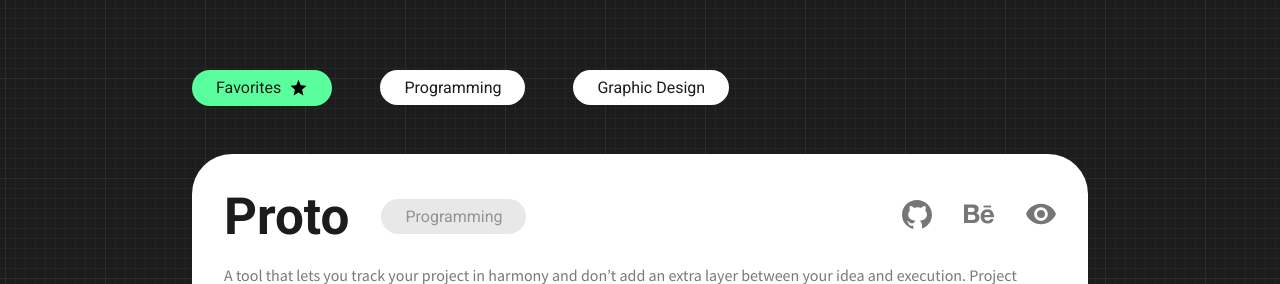
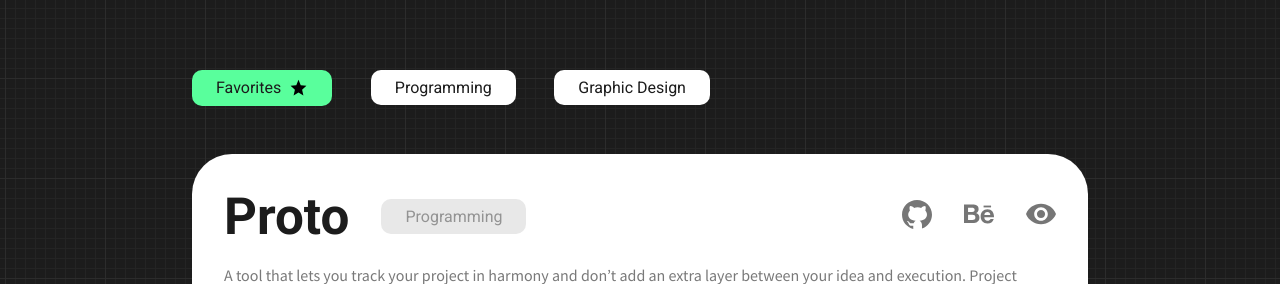
Before and after one commit to ayushman-git/portfolio, a Vue app: page / in a window 1280 px wide. Shown: the part 1727-2011 px from the top of the page. Built offline with nearby package versions, Linux system fonts and the light colour scheme.

Commit message:
minor ui changes

```diff
--- a/src/App.vue
+++ b/src/App.vue
@@ -1,7 +1,7 @@
 <template>
   <div id="app">
     <transition name="menu-transition">
-      <Menu v-if="showMenu" class="menu-bar" v-on:close="showMenu = false" />
+      <Menu v-if="showMenu" class="menu-bar" @close="showMenu = false" />
     </transition>
     <transition name="hidden-div-transition">
       <div @click="showMenu = false" class="hidden-div" v-if="showMenu"></div>
@@ -121,9 +121,12 @@ export default {
   box-sizing: border-box;
   font-family: "Roboto", sans-serif;
 }
+:root {
+  --primary-color: #59ff9c;
+}
 ::selection {
   color: black;
-  background-color: #59ff9c;
+  background-color: var(--primary-color);
 }
 body {
   margin: 0;
@@ -262,7 +265,7 @@ h1 {
 }
 
 .logo:hover .st0 {
-  fill: #59ff9c;
+  fill: var(--primary-color);
 }
 .st1 {
   fill: none;
@@ -273,7 +276,7 @@ h1 {
 }
 
 .menu:hover .st2 {
-  fill: #59ff9c;
+  fill: var(--primary-color);
 }
 
 @media (max-width: 700px) {
--- a/src/components/Description.vue
+++ b/src/components/Description.vue
@@ -157,7 +157,7 @@ button {
 }
 
 button:hover {
-  background-color: #59ff9c;
+  background-color: var(--primary-color);;
 }
 
 img:hover {
--- a/src/components/FilterTags.vue
+++ b/src/components/FilterTags.vue
@@ -1,6 +1,7 @@
 <template>
   <div
     @click="$emit('clicked', type)"
+    @click.middle="$emit('clicked', type)"
     :class="state ? 'type-meta-active' : 'type-meta'"
   >
     {{ type }} <img v-if="type === 'Favorites'" src="../assets/icons/star.svg" alt="favorites" />
@@ -34,8 +35,8 @@ img {
 }
 .type-meta {
   cursor: pointer;
-  margin-right: 2em;
-  border-radius: 30px;
+  margin-right: 1.4rem;
+  border-radius: 10px;
   background-color: #ffffff;
   padding: 0.5em 1.5em;
   color: #1c1c1c;
@@ -43,14 +44,14 @@ img {
 }
 
 .type-meta:hover {
-  background-color: #59ff9c;
+  background-color: var(--primary-color);
 }
 
 .type-meta-active {
   cursor: pointer;
-  margin-right: 2em;
-  border-radius: 30px;
-  background-color: #59ff9c;
+  margin-right: 1.4rem;
+  border-radius: 10px;
+  background-color: var(--primary-color);
   padding: 0.5em 1.5em;
   color: #1c1c1c;
 }
--- a/src/components/Hero.vue
+++ b/src/components/Hero.vue
@@ -119,10 +119,10 @@ img {
   color: #1c1c1c;
   transition: all 0.2s ease-in-out;
   z-index: 2;
-  border-radius: 50px;
+  border-radius: 20px;
 }
 .title-wrapper:hover {
-  background-color: #59ff9c;
+  background-color: var(--primary-color);
 }
 
 @media (max-width: 700px) {
--- a/src/components/Menu.vue
+++ b/src/components/Menu.vue
@@ -60,7 +60,7 @@ a {
 
 a:hover {
   background-color: #1c1c1c;
-  color: #59ff9c;
+  color: var(--primary-color);;
 }
 .close {
   top: 2.5em;
--- a/src/components/ProjectModule.vue
+++ b/src/components/ProjectModule.vue
@@ -147,13 +147,14 @@ p {
 
 .type-meta {
   margin-left: 2em;
-  border-radius: 30px;
+  border-radius: 10px;
   background-color: #e8e8e8;
   padding: 0.5em 1.5em;
   color: #939393;
   user-select: none;
   transition: all 0.2s ease-in-out;
 }
+
 .type-meta:hover {
   color: #939393;
   background-color: #d8d8d8;
--- a/src/section/FindMe.vue
+++ b/src/section/FindMe.vue
@@ -100,7 +100,7 @@ h1 {
 }
 img {
   border: 10px solid white;
-  border-radius: 50%;
+  border-radius: 20%;
   width: clamp(200px, 20vw, 20vw);
 }
 .find-me-container {
```
Also changed, not shown: 1 other file (tests, documents, lock files or other folders).
